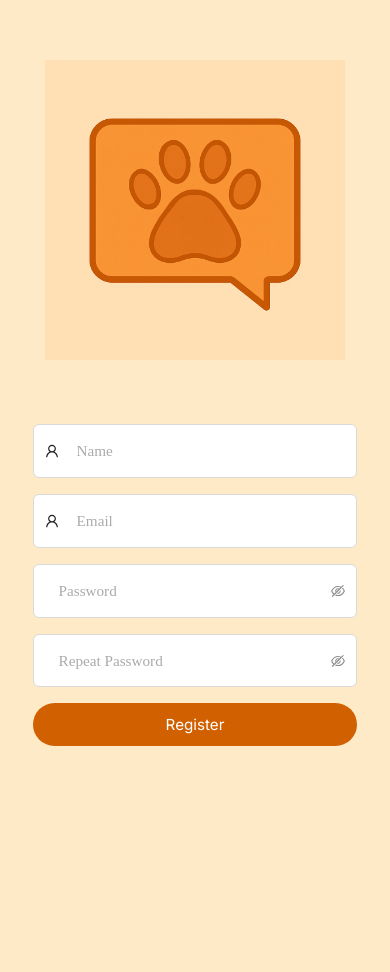
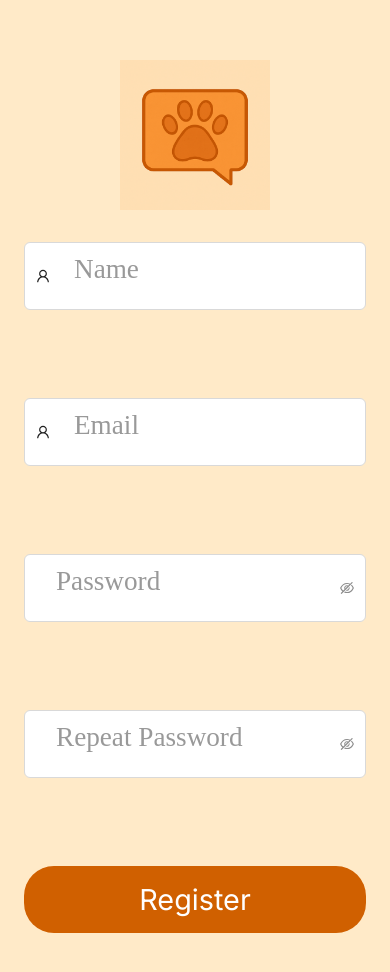
Before and after one commit to capimaker/patitApp, a React (Vite) app: page /register in a window 390 px wide. Shown: the part 188-1160 px from the top of the page. Before the commit the page ends 974 px from the top, so only its background shows below. Built offline with nearby package versions, Linux system fonts and the light colour scheme; a web font is replaced by a local one.

Commit message:
css register más avanzado

```diff
--- a/src/components/Register/Register.css
+++ b/src/components/Register/Register.css
@@ -1,96 +1,91 @@
-/* Contenedor externo si decides usar uno */
+/* Contenedor general */
 .register-container {
   min-height: 100vh;
   display: flex;
   flex-direction: column;
   align-items: center;
-  padding: 15rem 1rem 2rem; /* ⬅️ aquí reservas espacio arriba */
+  padding: 15rem 1rem 2rem;
   background-color: var(--fondo);
   box-sizing: border-box;
+}
 
-/* Formulario */
-form {
-  width: 95%; /* antes: 90% */
-  max-width: 400px;
-  margin: 0 auto;
+/* Imagen de huella */
+.logo-huella {
+  width: 250px;
+  height: auto;
+  margin-bottom: 8rem;
+}
+
+/* Formulario general */
+form,
+.register-form {
+  width: 100%;
+  max-width: 600px; /* más ancho para tablets también */
+  padding: 0 -1rem;
   display: flex;
   flex-direction: column;
-  gap: 3rem;
+  gap: 5.5rem;
+  box-sizing: border-box;
 }
-/* Inputs de AntD */
+
+/* Inputs de Ant Design */
 .name_css .ant-input,
 .email_css .ant-input,
 .pass_css .ant-input,
 .pass2_css .ant-input,
 .pass_css .ant-input-password,
 .pass2_css .ant-input-password {
-  border-radius: 10px !important;
+  border-radius: 12px !important;
   font-family: var(--texto);
-  font-size: 1rem;
-  padding: 12px 16px !important;
+  font-size: 1.8rem;
+  padding: 16px 20px 20px!important;
+  width: 100%;
+  box-sizing: border-box;
 }
 
-/* Placeholder más suave */
+/* Placeholder suave */
 .name_css .ant-input::placeholder,
 .email_css .ant-input::placeholder,
 .pass_css input::placeholder,
 .pass2_css input::placeholder {
-  color: #aaa !important;
+  color: #999 !important;
+  font-size: 1.7rem;
 }
 
-/* Botón nativo HTML */
+/* Botón de registro */
 form button[type="submit"] {
   background-color: var(--acentos);
   color: white;
   font-family: var(--titulos);
-  font-size: 1rem;
+  font-size: 1.8rem;
   border: none;
-  border-radius: 25px;
-  padding: 14px;
+  border-radius: 30px;
+  padding: 16px;
   cursor: pointer;
   width: 100%;
   transition: background-color 0.3s ease;
 }
 
-/* Hover en el botón */
 form button[type="submit"]:hover {
   background-color: #b04d00;
 }
 
-/* Responsive en móvil */
+/* Responsive ajustes adicionales */
 @media (max-width: 480px) {
+  .logo-huella {
+    width: 150px;
+    margin-bottom: 2rem;
+  }
+/*
   form {
-    gap: 1rem;
-  }
+    padding: 0 1rem;
+    gap: 1.5rem;
+  } */
 
-  .name_css .ant-input,
-  .email_css .ant-input,
-  .pass_css .ant-input,
-  .pass2_css .ant-input,
-  .pass_css .ant-input-password,
-  .pass2_css .ant-input-password {
-    font-size: 0.95rem;
-    padding: 10px 14px !important;
-  }
-
+  /* .ant-input,
+  .ant-input-password,
   form button[type="submit"] {
-    font-size: 0.95rem;
-    padding: 12px;
-  }
+    font-size: 1.05rem !important;
+    padding: 14px !important;
+  } */
 }
-
-/* Imagen de huella arriba del formulario */
-.logo-huella {
-  width: 300px;
-  height: auto;
-  margin-bottom: 4rem;
-}
-
-/* Estilo del formulario */
-.register-form {
-  width: 95%;
-  max-width: 400px;
-  display: flex;
-  flex-direction: column;
-  gap: 1.5rem;
-}}
```
